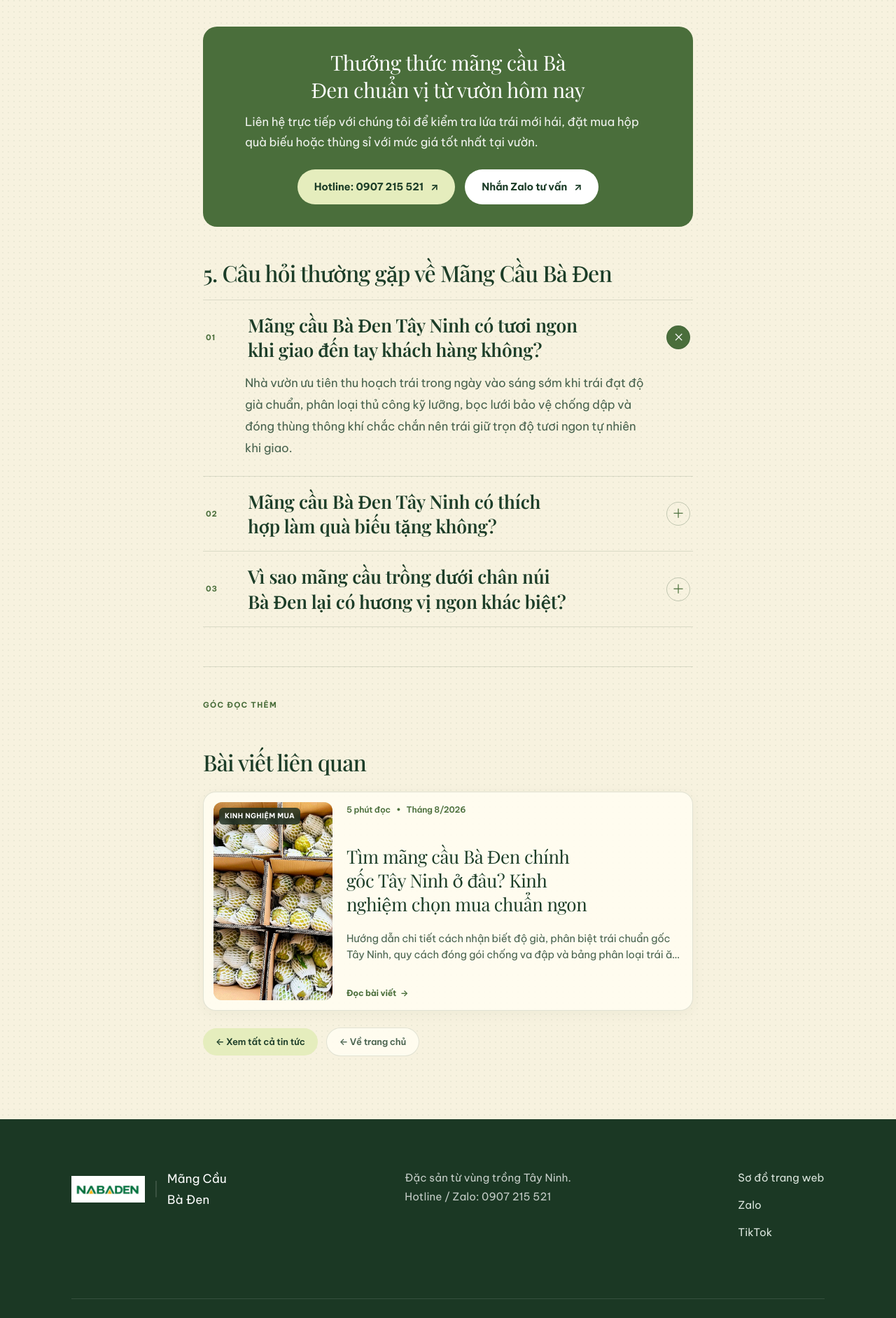
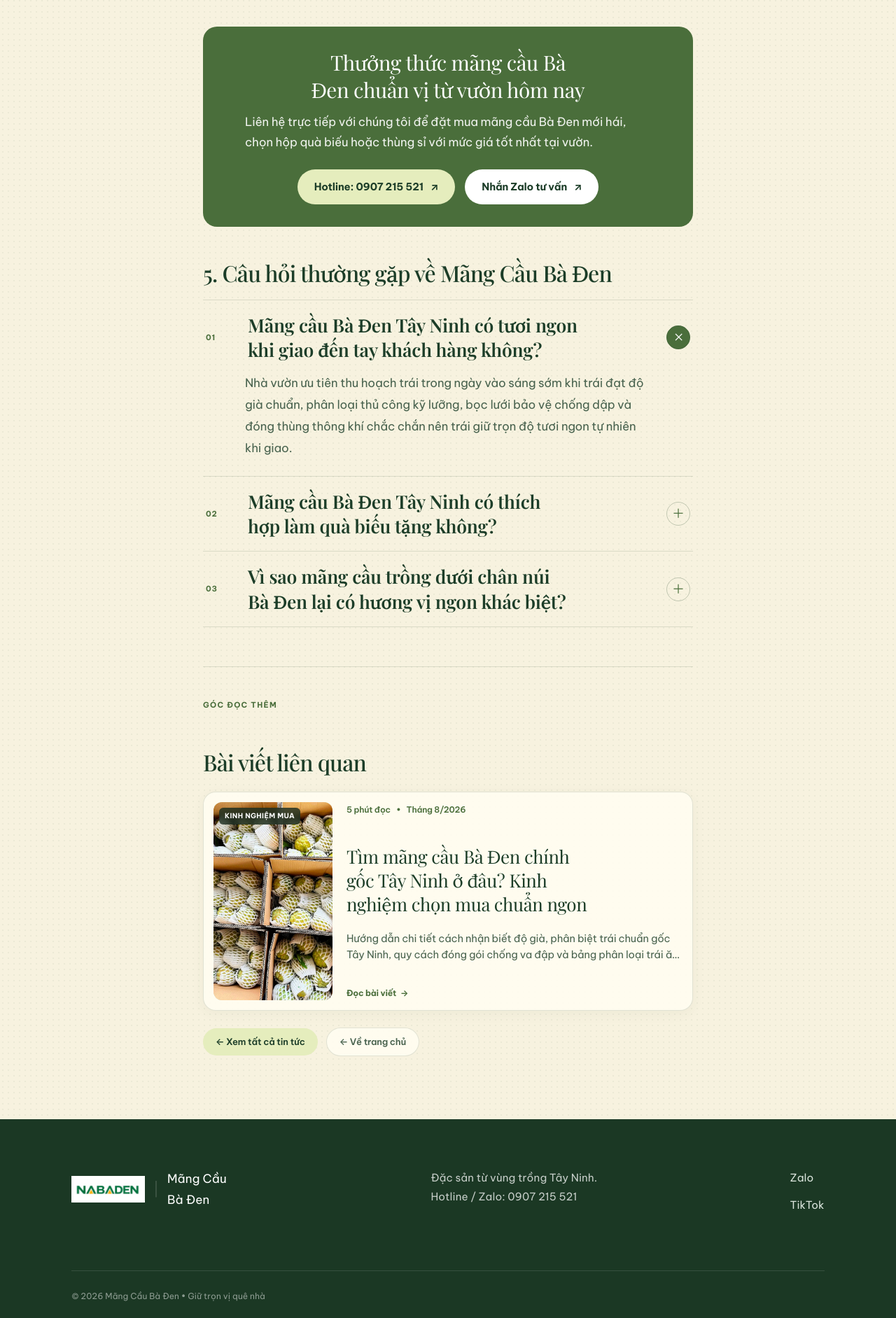
Before and after one commit to minhmarcom/mang-cau-ba-den, a Next.js app: page /tin-tuc/mang-cau-ba-den-nabaden-dac-san-tay-ninh in a window 1280 px wide. Shown: the part 3915-5798 px from the top of the page at 70% size. Built offline with nearby package versions, Linux system fonts and the light colour scheme; a web font is replaced by a local one.

Commit message:
Loại bỏ link Sơ đồ trang web ở footer toàn site và đồng bộ các cụm từ Đặt mua mãng cầu Bà Đen

```diff
--- a/app/page.tsx
+++ b/app/page.tsx
@@ -84,7 +84,7 @@ const faqs = [
   {
     question: "Mùa mãng cầu Tây Ninh vào thời gian nào?",
     answer:
-      "Mãng cầu có mùa vụ và sản lượng thay đổi theo thời tiết, lịch xử lý ra hoa của từng vườn. Để biết lứa trái đang có, độ chín và ngày giao phù hợp, khách hàng nên liên hệ trực tiếp trước khi đặt.",
+      "Mãng cầu có mùa vụ và sản lượng thay đổi theo thời tiết, lịch xử lý ra hoa của từng vườn. Để đặt mua mãng cầu Bà Đen đúng độ chín và ngày giao phù hợp, khách hàng nên liên hệ trực tiếp trước khi đặt.",
   },
   {
     question: "Cách chọn mãng cầu Bà Đen ngon và nhận biết trái chín?",
@@ -104,7 +104,7 @@ const faqs = [
   {
     question: "Mua mãng cầu Bà Đen ở đâu và có giao tận nơi không?",
     answer:
-      "Khách hàng có thể gọi hoặc nhắn Zalo 0907 215 521 để hỏi lứa trái, quy cách, giá theo thời điểm và khu vực giao. Đơn lẻ, đơn quà tặng và nhu cầu mua sỉ sẽ được trao đổi riêng.",
+      "Khách hàng có thể gọi hoặc nhắn Zalo 0907 215 521 để đặt mua mãng cầu Bà Đen, chọn quy cách, giá theo thời điểm và khu vực giao. Đơn lẻ, đơn quà tặng và nhu cầu mua sỉ sẽ được trao đổi riêng.",
   },
   {
     question: "Có tiêu chuẩn VietGAP hoặc hồ sơ nguồn gốc vùng trồng không?",
@@ -646,7 +646,7 @@ export default function Home() {
             <em className="heading-line">đến người thân.</em>
           </h2>
           <p>
-            Từ thưởng thức gia đình, hộp quà biếu VIP sang trọng đến các đơn sỉ đóng thùng vận chuyển xa — nhà vườn luôn sẵn sàng tư vấn chọn lứa trái tươi ngon nhất trong ngày.
+            Từ thưởng thức gia đình, hộp quà biếu VIP sang trọng đến các đơn sỉ đóng thùng vận chuyển xa — nhà vườn luôn sẵn sàng hỗ trợ đặt mua mãng cầu Bà Đen tươi ngon nhất trong ngày.
           </p>
           <div className="path-list">
             <a
@@ -774,7 +774,7 @@ export default function Home() {
             Liên hệ để hỏi mùa vụ, giá mãng cầu Tây Ninh theo thời điểm, quy cách hộp quà, đơn giao tận nơi hoặc nhu cầu sỉ và đại lý.
           </p>
           <a href="https://zalo.me/0907215521" target="_blank" rel="noreferrer">
-            Hỏi lứa trái hôm nay <span>→</span>
+            Đặt mua mãng cầu Bà Đen <span>→</span>
           </a>
         </div>
       </section>
@@ -948,7 +948,6 @@ export default function Home() {
           <a href="tel:0907215521">Hotline / Zalo: 0907 215 521</a>
         </p>
         <div>
-          <a href="/so-do-trang-web">Sơ đồ trang web</a>
           <a href="https://zalo.me/0907215521" target="_blank" rel="noreferrer">
             Zalo
           </a>
--- a/app/so-do-trang-web/page.tsx
+++ b/app/so-do-trang-web/page.tsx
@@ -329,9 +329,6 @@ export default function HtmlSitemapPage() {
           <a href="tel:0907215521">Hotline / Zalo: 0907 215 521</a>
         </p>
         <div>
-          <Link href="/so-do-trang-web" style={{ textDecoration: "underline" }}>
-            Sơ đồ trang web
-          </Link>
           <a href="https://zalo.me/0907215521" target="_blank" rel="noreferrer">
             Zalo
           </a>
--- a/app/tin-tuc/mang-cau-ba-den-dac-san-tay-ninh/page.tsx
+++ b/app/tin-tuc/mang-cau-ba-den-dac-san-tay-ninh/page.tsx
@@ -525,7 +525,6 @@ export default function ArticleFamousSpecialtyPage() {
           <a href="tel:0907215521">Hotline / Zalo: 0907 215 521</a>
         </p>
         <div>
-          <Link href="/so-do-trang-web">Sơ đồ trang web</Link>
           <a href="https://zalo.me/0907215521" target="_blank" rel="noreferrer">
             Zalo
           </a>
--- a/app/tin-tuc/mang-cau-ba-den-nabaden-dac-san-tay-ninh/page.tsx
+++ b/app/tin-tuc/mang-cau-ba-den-nabaden-dac-san-tay-ninh/page.tsx
@@ -325,7 +325,7 @@ export default function ArticleBrandPage() {
             <div className="article-cta-box">
               <h3>Thưởng thức mãng cầu Bà Đen chuẩn vị từ vườn hôm nay</h3>
               <p>
-                Liên hệ trực tiếp với chúng tôi để kiểm tra lứa trái mới hái, đặt mua hộp quà biếu hoặc thùng sỉ với mức giá tốt nhất tại vườn.
+                Liên hệ trực tiếp với chúng tôi để đặt mua mãng cầu Bà Đen mới hái, chọn hộp quà biếu hoặc thùng sỉ với mức giá tốt nhất tại vườn.
               </p>
               <div className="cta-box-buttons">
                 <a className="btn-call" href="tel:0907215521">
@@ -456,7 +456,6 @@ export default function ArticleBrandPage() {
           <a href="tel:0907215521">Hotline / Zalo: 0907 215 521</a>
         </p>
         <div>
-          <Link href="/so-do-trang-web">Sơ đồ trang web</Link>
           <a href="https://zalo.me/0907215521" target="_blank" rel="noreferrer">
             Zalo
           </a>
--- a/app/tin-tuc/mua-mang-cau-ba-den-chinh-goc-tay-ninh/page.tsx
+++ b/app/tin-tuc/mua-mang-cau-ba-den-chinh-goc-tay-ninh/page.tsx
@@ -437,7 +437,7 @@ export default function ArticlePage() {
             <div className="article-cta-box">
               <h3>Bạn muốn thưởng thức mãng cầu Bà Đen tươi ngon hôm nay?</h3>
               <p>
-                Liên hệ trực tiếp với chúng tôi để kiểm tra lứa trái đang thu hoạch, nhận báo giá theo thời điểm và tư vấn quy cách giao nhận phù hợp nhất.
+                Liên hệ trực tiếp với chúng tôi để đặt mua mãng cầu Bà Đen đang thu hoạch, nhận báo giá theo thời điểm và tư vấn quy cách giao nhận phù hợp nhất.
               </p>
               <div className="cta-box-buttons">
                 <a className="btn-call" href="tel:0907215521">
@@ -579,7 +579,6 @@ export default function ArticlePage() {
           <a href="tel:0907215521">Hotline / Zalo: 0907 215 521</a>
         </p>
         <div>
-          <Link href="/so-do-trang-web">Sơ đồ trang web</Link>
           <a href="https://zalo.me/0907215521" target="_blank" rel="noreferrer">
             Zalo
           </a>
--- a/app/tin-tuc/page.tsx
+++ b/app/tin-tuc/page.tsx
@@ -268,7 +268,7 @@ export default function NewsHubPage() {
           style={{ marginTop: "48px" }}
           aria-label="Tư vấn đặt hàng trực tiếp"
         >
-          <h3>Bạn cần tư vấn lứa trái thu hoạch hôm nay?</h3>
+          <h3>Đặt mua mãng cầu Bà Đen chính gốc hôm nay</h3>
           <p>
             Liên hệ trực tiếp với vườn Mãng Cầu Bà Đen để kiểm tra độ chín, nhận báo giá theo thời điểm và hỗ trợ giao nhanh tận nơi toàn quốc.
           </p>
@@ -317,7 +317,6 @@ export default function NewsHubPage() {
           <a href="tel:0907215521">Hotline / Zalo: 0907 215 521</a>
         </p>
         <div>
-          <Link href="/so-do-trang-web">Sơ đồ trang web</Link>
           <a href="https://zalo.me/0907215521" target="_blank" rel="noreferrer">
             Zalo
           </a>
```
